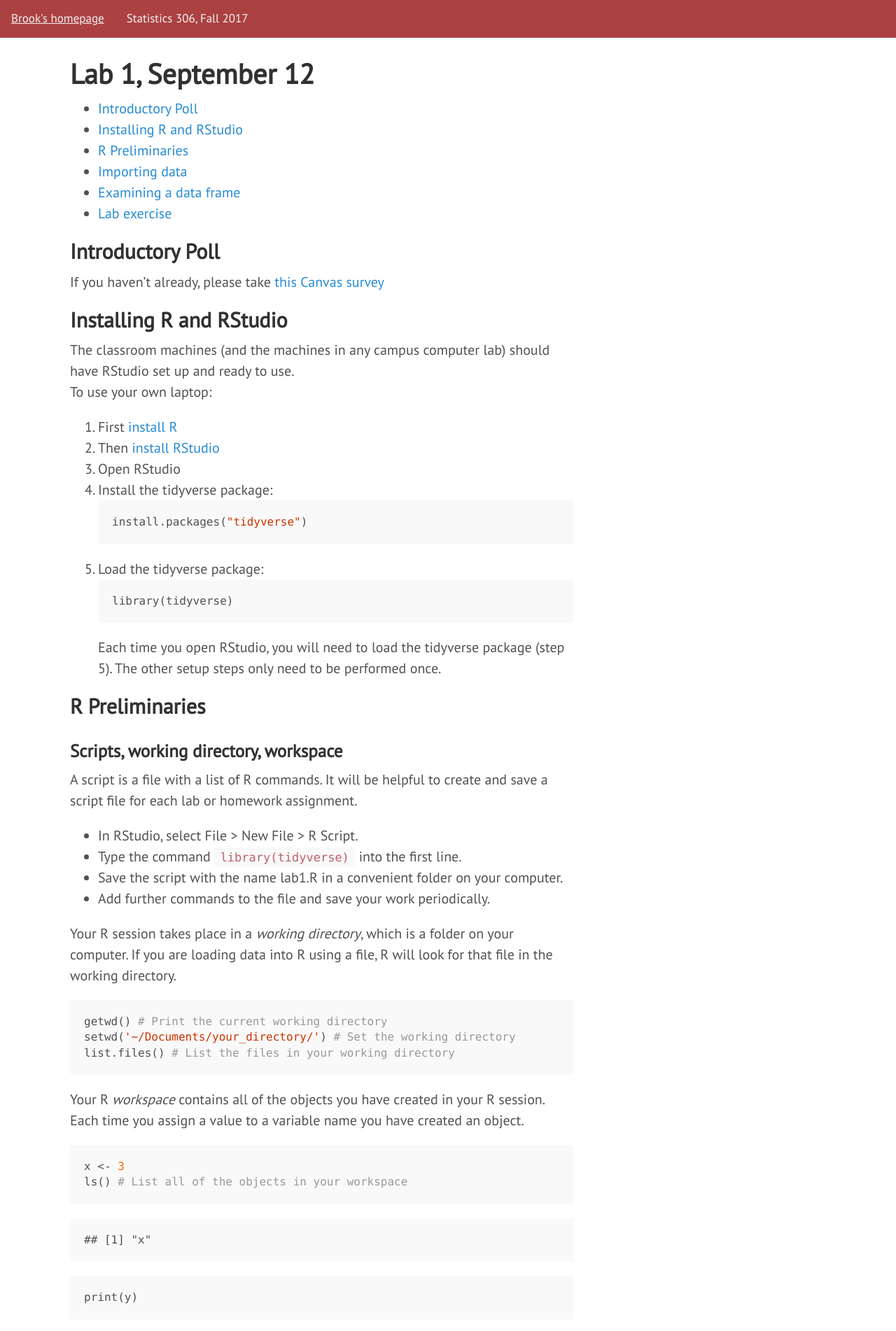
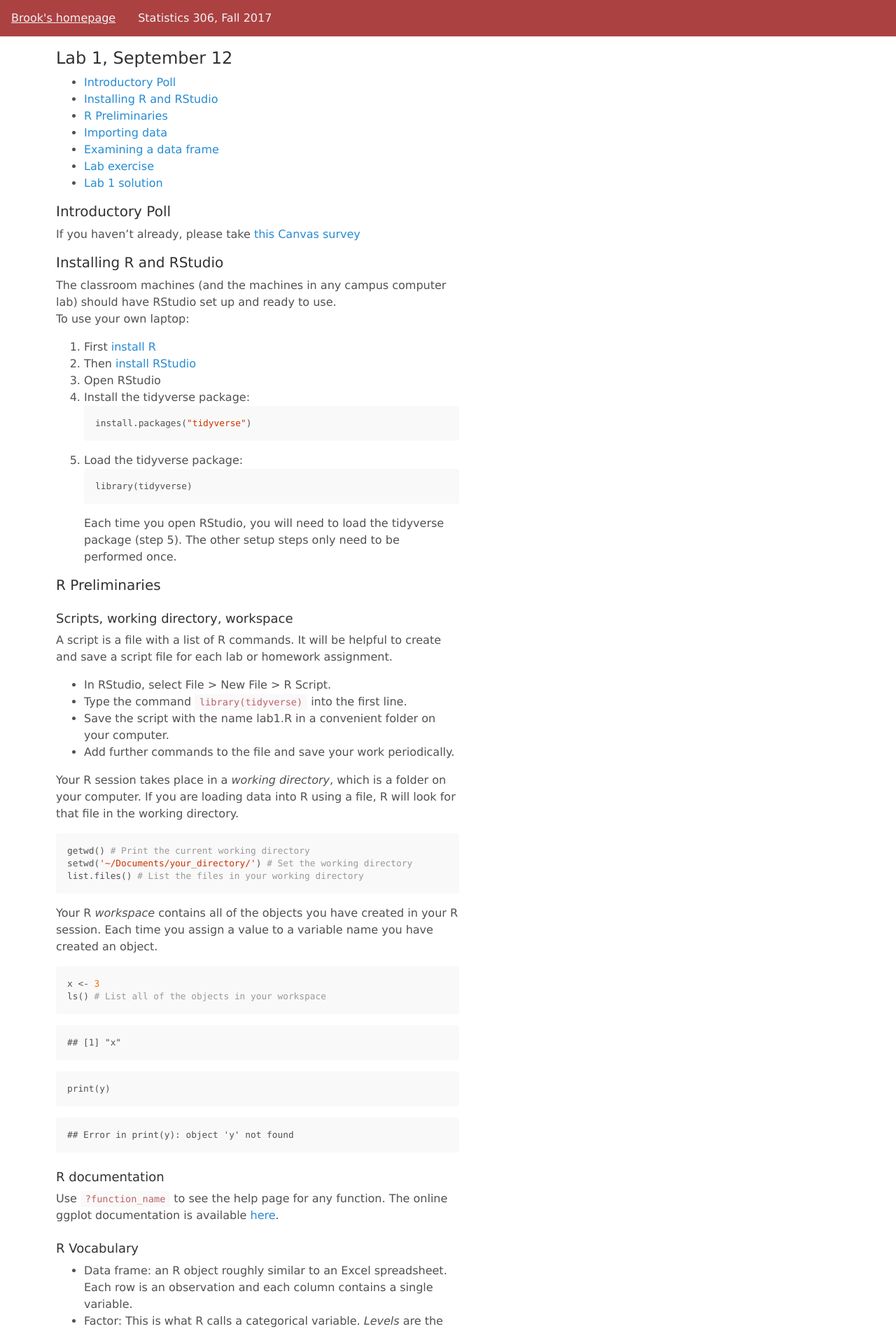
Before and after one commit to brookluers/brookluers.github.io, a Jekyll site: the page built from teaching/stats306f17/lab1/index.md, in a window 1280 px wide. Shown: the top 1902 px of the page at 70% size. Built offline with Jekyll 4.4.1, drawn with Linux system fonts in a browser that asks for light colours; some of the changed text lies outside the part shown.

Commit message:
lab 1 solution

```diff
--- a/_layouts/coursepage.html
+++ b/_layouts/coursepage.html
@@ -7,6 +7,9 @@
     <div class="topnav">
       <a href="/">Brook's homepage</a>
       <a href="{{ page.courseurl }}"> {{ page.coursename }}</a>
+      {% if page.parenturl %}
+      <a href="{{ page.parenturl }}"> {{ page.parentname }}</a>
+      {% endif %}
 </div>
 
     <div class="scontent container">
--- a/public/css/hyde.css
+++ b/public/css/hyde.css
@@ -32,7 +32,7 @@
  */
 
 html {
-  font-family: "PT Sans", Helvetica, Arial, sans-serif;
+  font-family: Verdana, Helvetica, Arial, sans-serif;
 }
 @media (min-width: 48em) {
   html {
@@ -41,7 +41,7 @@
 }
 @media (min-width: 58em) {
   html {
-    font-size: 20px;
+    font-size: 16px;
   }
 }
 
@@ -79,8 +79,8 @@
 .sidebar-about h1 {
   color: #fff;
   margin-top: 0;
-  font-family: "PT Sans", Helvetica, Arial, sans-serif;
-  font-size: 3.25rem;
+  font-family: Verdana, Helvetica, Arial, sans-serif;
+  font-size: 2.5rem;
 }
 
 .topnav {
@@ -93,7 +93,7 @@
     text-align: center;
     padding: 14px 16px;
     text-decoration: none;
-    font-size: 17px;
+    font-size: 16px;
 }
 
 .topnav a:hover {
@@ -113,7 +113,7 @@
   text-decoration: underline;
 }
 .sidebar-nav-item.active {
-  font-weight: bold;
+  font-weight: 500;
 }
 
 /* Sticky sidebar
--- a/public/css/poole.css
+++ b/public/css/poole.css
@@ -54,7 +54,7 @@
 }
 @media (min-width: 38em) {
   html {
-    font-size: 20px;
+    font-size: 16px;
   }
 }
 
@@ -82,21 +82,21 @@
 /* Headings */
 h1, h2, h3, h4, h5, h6 {
   margin-bottom: .5rem;
-  font-weight: bold;
+  font-weight: 500;
   line-height: 1.25;
   color: #313131;
   text-rendering: optimizeLegibility;
 }
 h1 {
-  font-size: 2rem;
+  font-size: 1.5rem;
 }
 h2 {
   margin-top: 1rem;
-  font-size: 1.5rem;
+  font-size: 1.25rem;
 }
 h3 {
   margin-top: 1.5rem;
-  font-size: 1.25rem;
+  font-size: 1.125rem;
 }
 h4, h5, h6 {
   margin-top: 1rem;
@@ -121,7 +121,7 @@
 }
 
 dt {
-  font-weight: bold;
+  font-weight: 500;
 }
 dd {
   margin-bottom: .5rem;
@@ -138,7 +138,7 @@
 
 abbr {
   font-size: 85%;
-  font-weight: bold;
+  font-weight: 500;
   color: #555;
   text-transform: uppercase;
 }
@@ -389,7 +389,7 @@
   overflow: hidden; /* clearfix */
   margin-left: -1rem;
   margin-right: -1rem;
-  font-family: "PT Sans", Helvetica, Arial, sans-serif;
+  font-family: Verdana, Helvetica, Arial, sans-serif;
   color: #ccc;
   text-align: center;
 }
--- a/teaching/stats306f17/lab1/index.md
+++ b/teaching/stats306f17/lab1/index.md
@@ -13,6 +13,7 @@
 - [Importing data](#importing-data)
 - [Examining a data frame](#examining-a-data-frame)
 - [Lab exercise](#lab-exercise)
+- [Lab 1 solution](#lab-1-solution)
 
 ## Introductory Poll
 If you haven't already, please take <a href="https://umich.instructure.com/courses/181629/quizzes/52791" target="_blank">this Canvas survey</a>
@@ -195,7 +196,10 @@
 - Add `scale_color_hue` to your plot, specifying the `breaks`, `name`, and `labels` arguments.
 - You will need to map the `group` aesthetic to the appropriate variable.
 
-### ggplot extras
+## Lab 1 solution
+[Solution to lab exercise](lab1sol)
+
+## ggplot extras
 
 - Edit the x-axis label: `+ xlab("my label")`
 - Add a title: `+ ggtitle("A title")`
```
Also changed, not shown: teaching/stats306f17/lab1/lab1sol.md (added, +36 -0 lines), teaching/stats306f17/lab1/lab1exercisev2-1.png (added).
